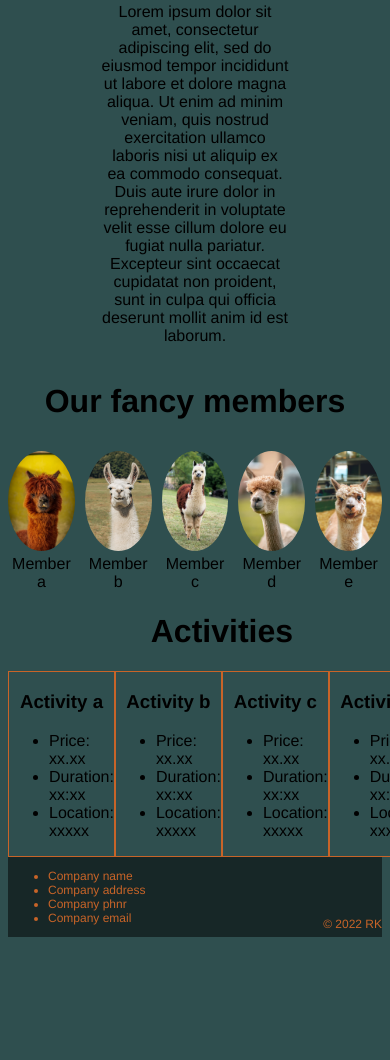
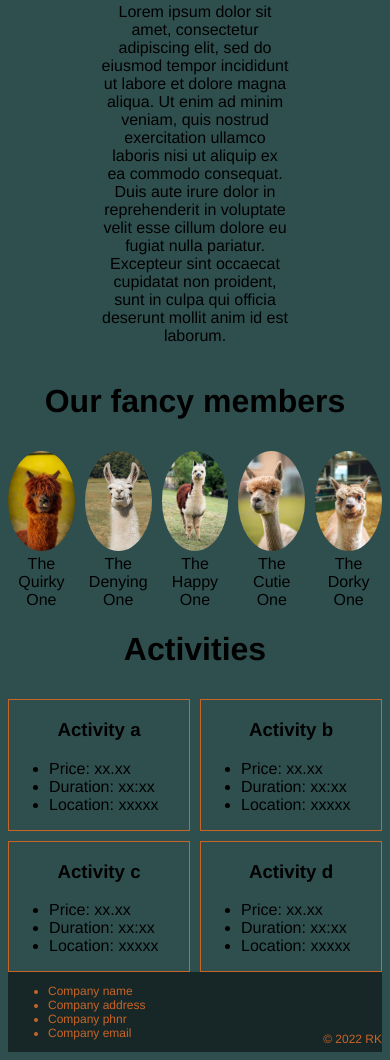
Before and after one commit to RickKoolen/AlpacaClub, a plain HTML site: page index.html in a window 390 px wide. Shown: the part 455-1515 px from the top of the page. Before the commit the page ends 1400 px from the top, so only its background shows below. Drawn offline with Linux system fonts and the light colour scheme.

Commit message:
changes to scaling

```diff
--- a/Resources/styles.css
+++ b/Resources/styles.css
@@ -78,9 +78,9 @@ main img{
     "title title title title title"
     "a b c d e";
     grid-template-columns: repeat(5, 1fr);
-    grid-template-rows: 80px / 1fr;
     gap: 10px;
     text-align: center;
+
 }
 
 .members h1{
@@ -95,43 +95,89 @@ main img{
     margin: auto;
 }
 
+.a .b .c .d .e{
+    display: flex;
+    flex-wrap: wrap;
+}
+
 /* Activities */
 .activities{
     display: grid;
-    grid-template-columns: repeat(6, 1fr);
-    grid-template-rows: 80px / 1fr;
+    text-align: ;
+    grid-template-columns: repeat(4, 1fr);
+    gap: 10px;
 }
 
 .activities h1{
     text-align: center;
-    grid-column: 1 / span 6;
+    grid-column: 1 / span 4;
 }
 
 .activities div h3{
     text-align: center;
 }
+
+.activities div{
+    min-width: 130px;
+}
+
 .activities .a{
+    border: 1px solid rgb(200, 100, 40);
+    grid-column: 1;
+    grid-row: 2;
+}
+
+.activities .b{
     border: 1px solid rgb(200, 100, 40);
     grid-column: 2;
     grid-row: 2;
 }
 
-.activities .b{
+.activities .c{
     border: 1px solid rgb(200, 100, 40);
     grid-column: 3;
     grid-row: 2;
 }
 
-.activities .c{
+.activities .d{
     border: 1px solid rgb(200, 100, 40);
     grid-column: 4;
     grid-row: 2;
 }
 
-.activities .d{
-    border: 1px solid rgb(200, 100, 40);
-    grid-column: 5;
-    grid-row: 2;
+@media only screen AND (max-width: 480px){
+    .activities{
+        grid-template-columns: repeat(2, 1fr);
+        grid-template-rows: 80px / 1fr / 1fr;
+        gap: 10px;
+        overflow-wrap: normal;
+    }
+
+    .activities h1{
+        text-align: center;
+        grid-column: 1 / span 2;
+    }
+
+    .activities .a{
+        grid-column: 1;
+        grid-row: 2;
+    }
+
+    .activities .b{
+        grid-column: 2;
+        grid-row: 2;
+    }
+
+    .activities .c{
+        grid-column: 1;
+        grid-row: 3;
+    }
+
+    .activities .d{
+        grid-column: 2;
+        grid-row: 3;
+    }
+
 }
 
 /* Footer */
@@ -143,12 +189,15 @@ footer{
     grid-template-columns: repeat(2, 1fr);
     font-size: 0.75em;
     background-color: rgb(0, 0, 0, 0.5);
+
 }
 
 footer p{
     text-align: end;
     margin-top: 60px;
     margin-bottom: 0;
+}
 
-
+.contact ul{
+    text-decoration: none;
 }
--- a/index.html
+++ b/index.html
@@ -40,27 +40,27 @@
             <h1>Our fancy members</h1>
             <div class="a">
                 <img src="./Resources/Member a.jpg">
-                <p>Member a</p>
+                <p>The Quirky One</p>
             </div>
 
             <div class="b">
                 <img src="./Resources/Member b.jpg">
-                <p>Member b</p>
+                <p>The Denying One</p>
             </div>
 
             <div class="c">
                 <img src="./Resources/Member c.jpg">
-                <p>Member c</p>
+                <p>The Happy One</p>
             </div>
 
             <div class="d">
                 <img src="./Resources/Member d.jpg">
-                <p>Member d</p>
+                <p>The Cutie One</p>
             </div>
 
             <div class="e">
                 <img src="./Resources/Member e.jpg">
-                <p>Member e</p>
+                <p>The Dorky One</p>
             </div>
         </div>
 
```
